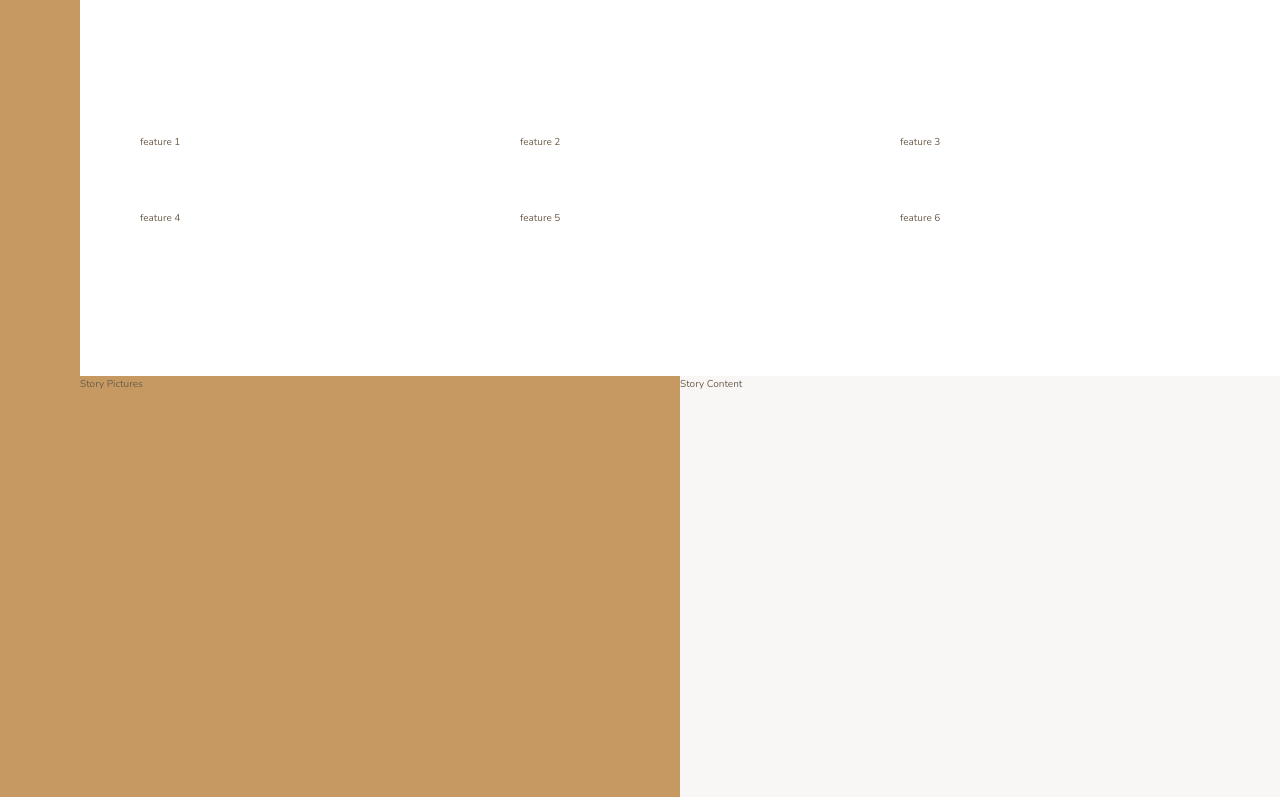
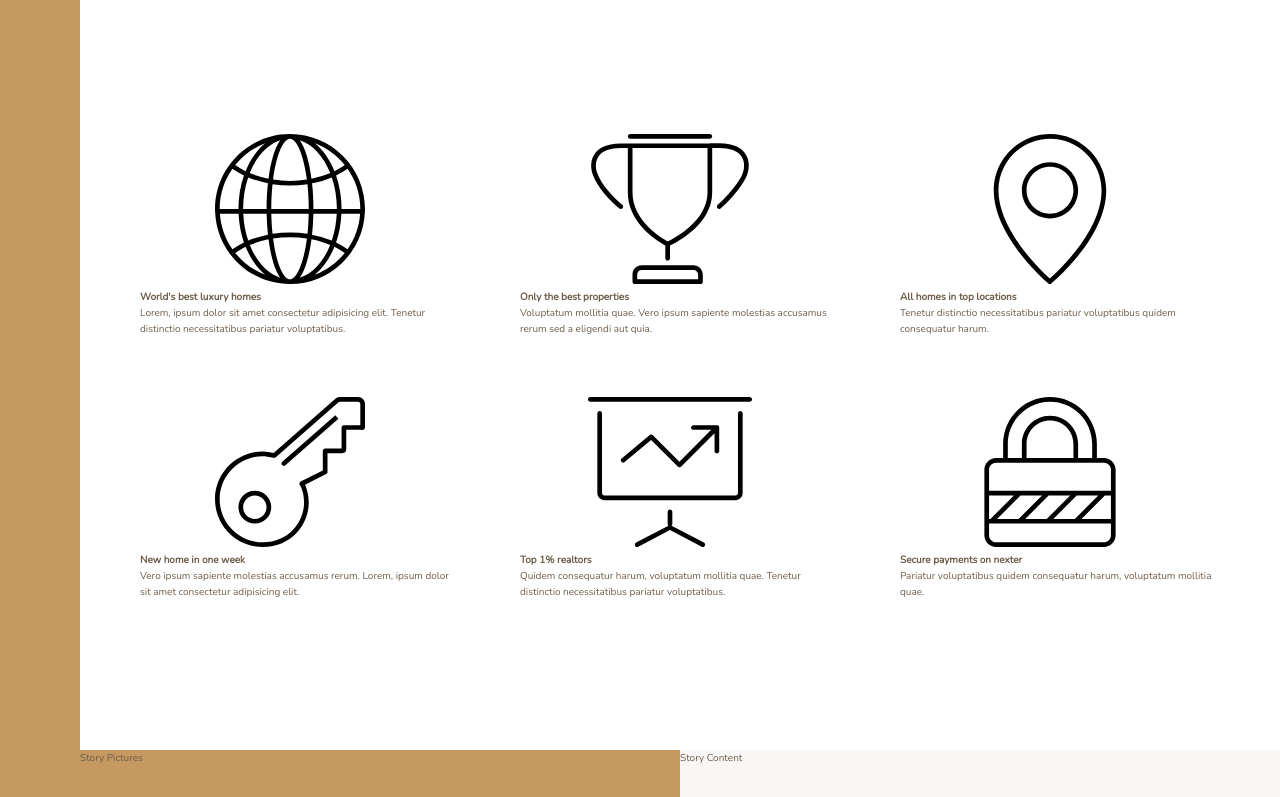
Before and after one commit to L3n1ad/Nexter_SASS, a website: page index.html in a window 1280 px wide. Shown: the part 656-1453 px from the top of the page. Drawn offline with nearby package versions, Linux system fonts and the light colour scheme.

Commit message:
add html tags for feature section

```diff
--- a/index.html
+++ b/index.html
@@ -26,12 +26,55 @@
         </div>
 
         <section class="features">
-            <div class="feature">feature 1</div>
-            <div class="feature">feature 2</div>
-            <div class="feature">feature 3</div>
-            <div class="feature">feature 4</div>
-            <div class="feature">feature 5</div>
-            <div class="feature">feature 6</div>
+
+            <div class="feature">
+                <svg class="feature__icon">
+                    <use xlink:href="img/sprite.svg#icon-global"></use>
+                </svg>
+                <h4 class="heading-4">World's best luxury homes</h4>
+                <p class="feature__text">Lorem, ipsum dolor sit amet consectetur adipisicing elit. Tenetur distinctio necessitatibus pariatur voluptatibus.</p>
+            </div>
+
+            <div class="feature">
+                <svg class="feature__icon">
+                    <use xlink:href="img/sprite.svg#icon-trophy"></use>
+                </svg>
+                <h4 class="heading-4">Only the best properties</h4>
+                <p class="feature__text">Voluptatum mollitia quae. Vero ipsum sapiente molestias accusamus rerum sed a eligendi aut quia.</p>
+            </div>
+
+            <div class="feature">
+                <svg class="feature__icon">
+                    <use xlink:href="img/sprite.svg#icon-map-pin"></use>
+                </svg>
+                <h4 class="heading-4">All homes in top locations</h4>
+                <p class="feature__text">Tenetur distinctio necessitatibus pariatur voluptatibus quidem consequatur harum.</p>
+            </div>
+
+            <div class="feature">
+                <svg class="feature__icon">
+                    <use xlink:href="img/sprite.svg#icon-key"></use>
+                </svg>
+                <h4 class="heading-4">New home in one week</h4>
+                <p class="feature__text">Vero ipsum sapiente molestias accusamus rerum. Lorem, ipsum dolor sit amet consectetur adipisicing elit.</p>
+            </div>
+
+            <div class="feature">
+                <svg class="feature__icon">
+                    <use xlink:href="img/sprite.svg#icon-presentation"></use>
+                </svg>
+                <h4 class="heading-4">Top 1% realtors</h4>
+                <p class="feature__text">Quidem consequatur harum, voluptatum mollitia quae. Tenetur distinctio necessitatibus pariatur voluptatibus.</p>
+            </div>
+
+            <div class="feature">
+                <svg class="feature__icon">
+                    <use xlink:href="img/sprite.svg#icon-lock"></use>
+                </svg>
+                <h4 class="heading-4">Secure payments on nexter</h4>
+                <p class="feature__text">Pariatur voluptatibus quidem consequatur harum, voluptatum mollitia quae.</p>
+            </div>
+
         </section>
 
         <div class="story__pictures">
```
